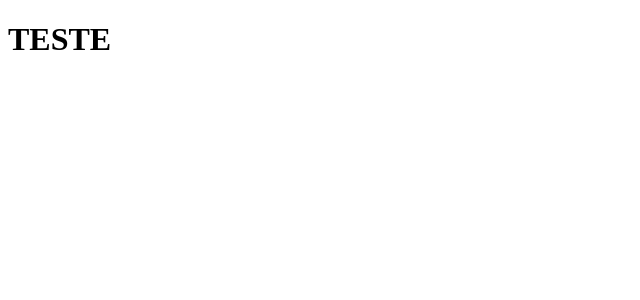
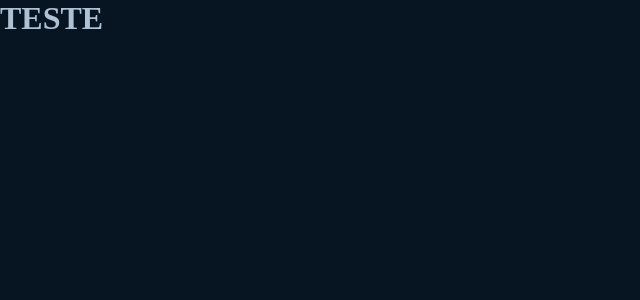
Before and after one commit to ruanpablom/github-blog, a React (Vite) app: page / in a window 1280 px wide. Shown: the top 300 px of the page, without its empty margins (0-640 px from the left). Built offline with nearby package versions, Linux system fonts and the light colour scheme.

Commit message:
chore: add global styles

```diff
--- a/src/App.tsx
+++ b/src/App.tsx
@@ -1,12 +1,12 @@
 import { ThemeProvider } from 'styled-components'
+import { GlobalStyle } from './styles/global'
 import { defaultTheme } from './styles/themes/default'
 
 export function App() {
   return (
-    <>
-      <ThemeProvider theme={defaultTheme}>
-        <h1>TESTE</h1>
-      </ThemeProvider>
-    </>
+    <ThemeProvider theme={defaultTheme}>
+      <GlobalStyle />
+      <h1>TESTE</h1>
+    </ThemeProvider>
   )
 }
--- /dev/null
+++ b/src/styles/global.ts
@@ -0,0 +1,14 @@
+import { createGlobalStyle } from 'styled-components'
+
+export const GlobalStyle = createGlobalStyle`
+  * {
+    margin: 0;
+    padding: 0;
+    box-sizing: border-box;
+  }
+
+  body {
+    background-color: ${(props) => props.theme['base-background']};
+    color: ${(props) => props.theme['base-text']}
+  }
+`
```
